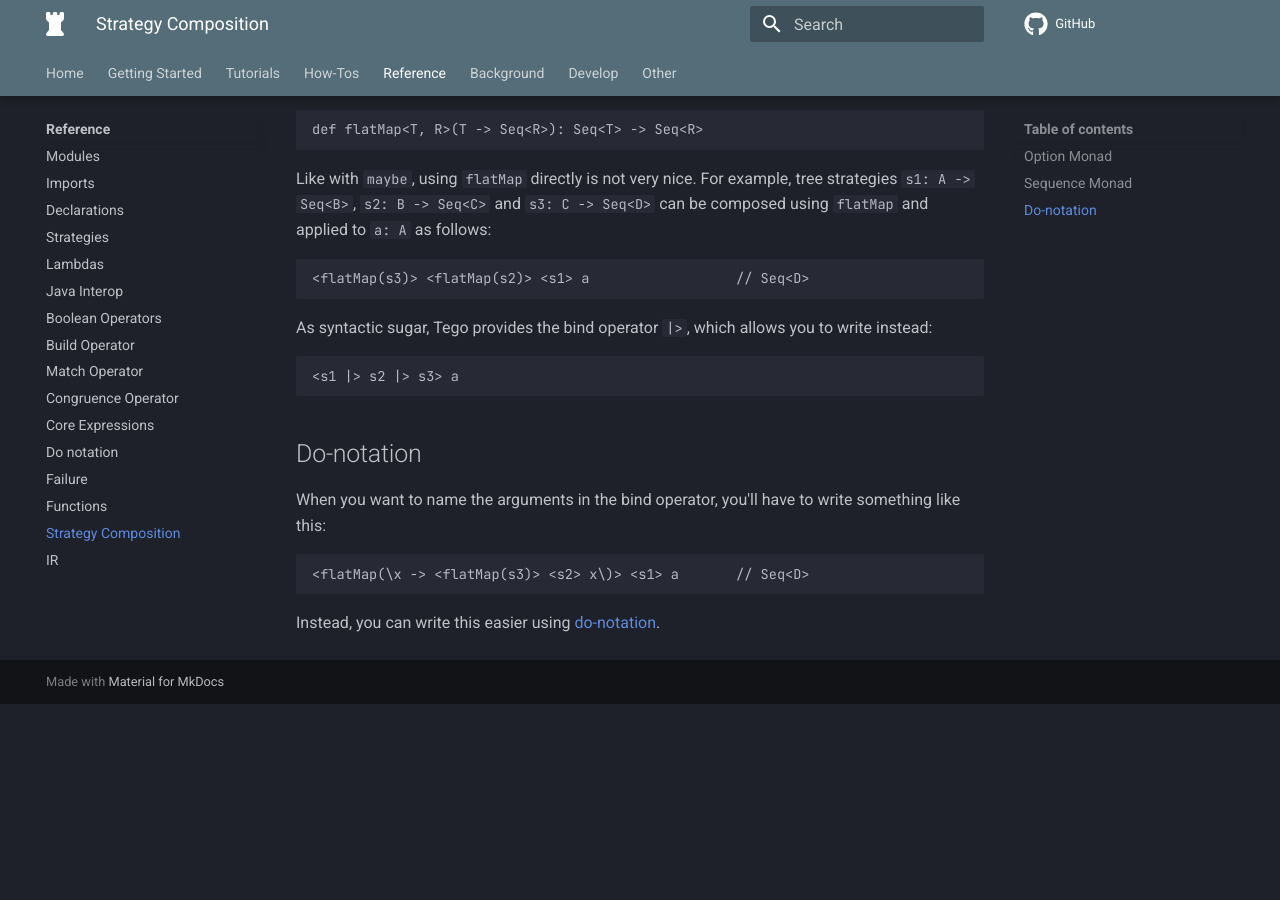
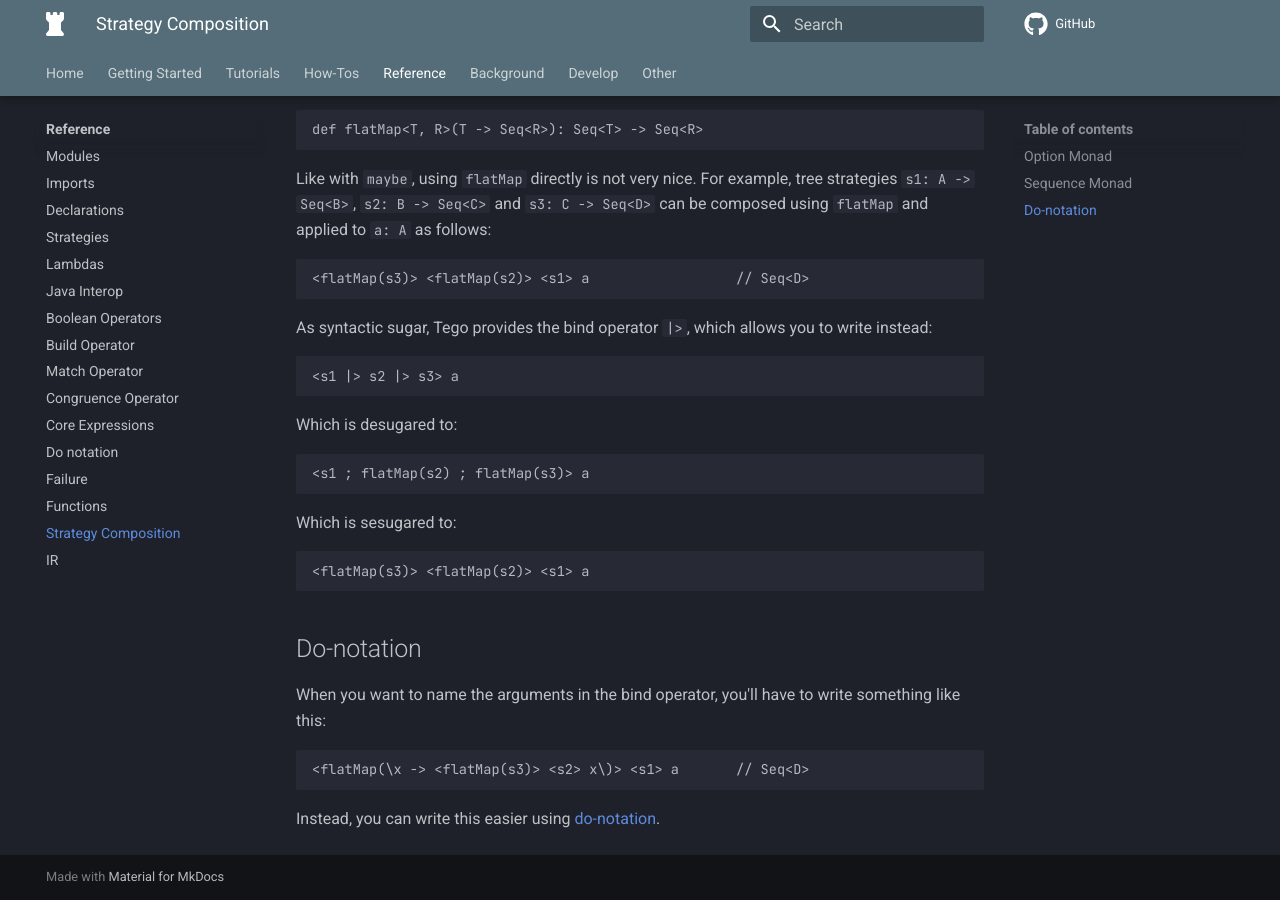
Before and after one commit to Virtlink/tego-lang, an MkDocs documentation site: the page built from docs/reference/strategy-composition.md, in a window 1280 px wide and 900 px high, scrolled down 912 px. Built offline with MkDocs 1.6.1 and Material for MkDocs 9.7.7, drawn with Linux system fonts in a browser that asks for light colours; comment, search, counter and statistics services are not loaded; before the commit the page ends 1616 px from its top, so only the background shows below that.

Commit message:
Add Tego syntax desugar

````diff
--- a/docs/reference/strategy-composition.md
+++ b/docs/reference/strategy-composition.md
@@ -69,6 +69,18 @@ you to write instead:
 <s1 |> s2 |> s3> a
 ```
 
+Which is desugared to:
+
+```tego
+<s1 ; flatMap(s2) ; flatMap(s3)> a
+```
+
+Which is sesugared to:
+
+```tego
+<flatMap(s3)> <flatMap(s2)> <s1> a
+```
+
 ## Do-notation
 When you want to name the arguments in the bind operator, you'll have to write
 something like this:
````
Also changed, not shown: docs/reference/implicit-conversions.md (added, +2 -0 lines), 16 other files.
